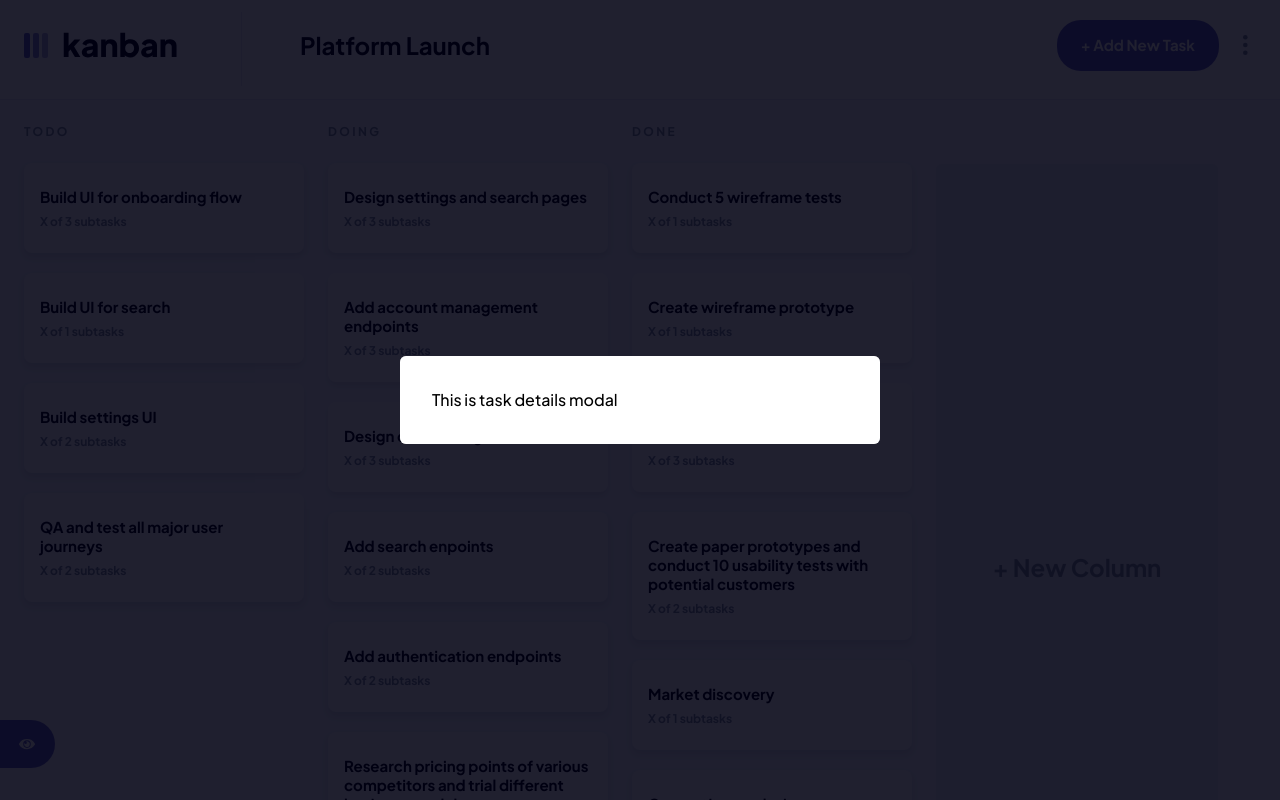
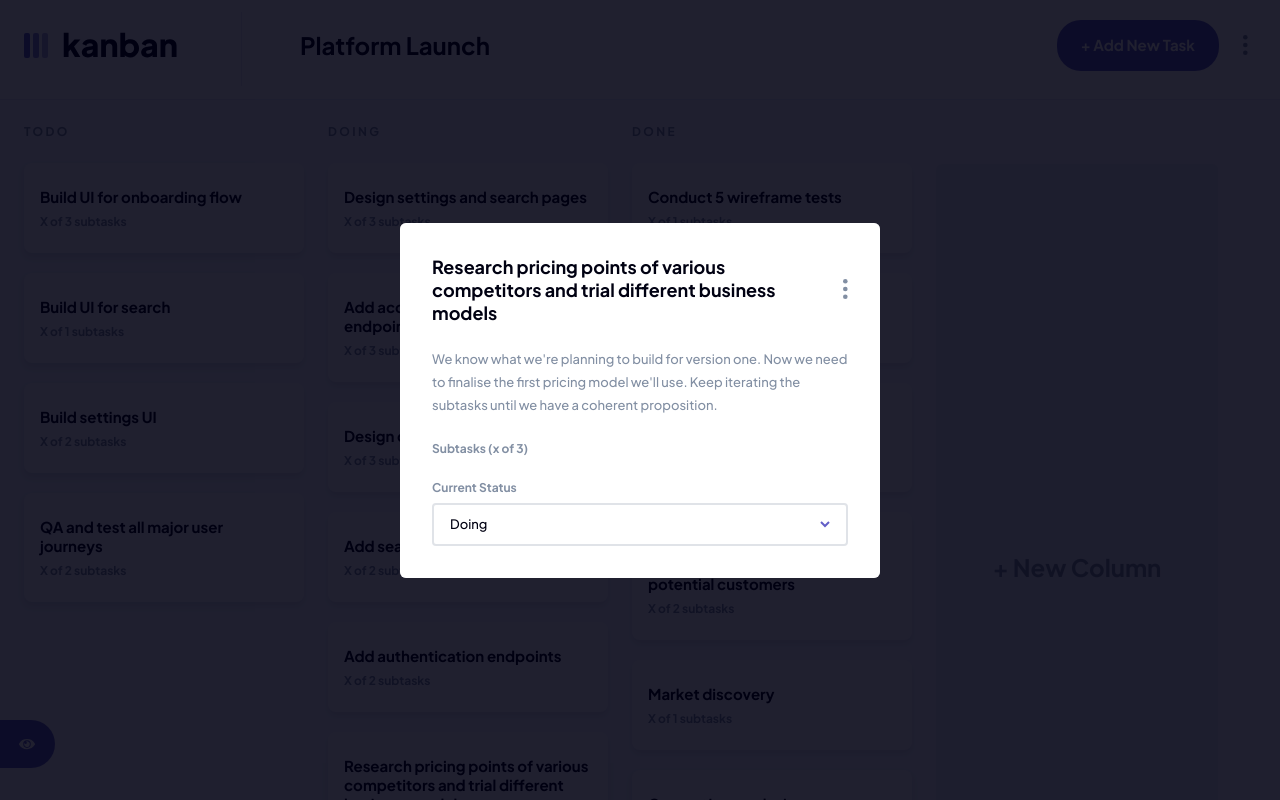
Before and after one commit to BBualdo/kanban-task-manager, a Next.js app: page / in a window 1280 px wide. Both pictures are taken after a click on the element 468 px from the left and 795 px from the top of the page. Built offline with nearby package versions, Linux system fonts and the light colour scheme.

Commit message:
Task Details Modal has appropiate data

```diff
--- /dev/null
+++ b/app/components/Modals/Dropdown.tsx
@@ -0,0 +1,51 @@
+"use client";
+
+import { DropdownProps } from "@/ts/types";
+import React, { useState } from "react";
+
+const Dropdown = ({ isLight, status }: DropdownProps) => {
+  const [isOpen, setIsOpen] = useState(false);
+  const [selectedOption, setSelectedOption] = useState(status);
+
+  return (
+    <div
+      onClick={() => setIsOpen((prevState) => !prevState)}
+      className="relative w-full border-2 border-medium_grey/25 hover:border-purple rounded-[4px] py-2 px-4 cursor-pointer transition-all duration-200"
+    >
+      <div className="flex items-center justify-between">
+        <p className={`p-lg ${isLight ? "text-black" : "text-white"}`}>
+          {selectedOption}
+        </p>
+        <svg
+          className={`${isOpen && "rotate-180"} transition-all duration-300`}
+          width="10"
+          height="7"
+          xmlns="http://www.w3.org/2000/svg"
+        >
+          <path stroke="#635FC7" strokeWidth="2" fill="none" d="m1 1 4 4 4-4" />
+        </svg>
+      </div>
+      {isOpen && (
+        <div
+          className={`absolute top-12 left-0 w-full p-4 rounded-[8px] ${
+            isLight ? "bg-white text-black" : "bg-very_dark_grey text-white"
+          }`}
+        >
+          <ul className="flex flex-col gap-2">
+            <li className="p-lg text-medium_grey hover:text-purple transition-all duration-200">
+              Todo
+            </li>
+            <li className="p-lg text-medium_grey hover:text-purple transition-all duration-200">
+              Doing
+            </li>
+            <li className="p-lg text-medium_grey hover:text-purple transition-all duration-200">
+              Done
+            </li>
+          </ul>
+        </div>
+      )}
+    </div>
+  );
+};
+
+export default Dropdown;
--- a/app/components/Modals/TaskDetails.tsx
+++ b/app/components/Modals/TaskDetails.tsx
@@ -1,14 +1,52 @@
+import { useAppSelector } from "@/redux/store";
 import { ModalsProps } from "@/ts/types";
 import React from "react";
+import Dropdown from "./Dropdown";
 
-const TaskDetails = ({ isLight, onClose }: ModalsProps) => {
+const TaskDetails = ({ isLight }: ModalsProps) => {
+  const selectedTask = useAppSelector(
+    (state) => state.selectedTaskReducer.value.selectedTask
+  );
+
   return (
     <div
       className={`${
         isLight ? "bg-white" : "bg-dark_grey"
-      } z-50 rounded-[6px] p-8 w-[480px]`}
+      } z-50 rounded-[6px] p-8 w-[480px] flex flex-col gap-6`}
     >
-      This is task details modal
+      <div className="flex items-center justify-between">
+        <h2
+          className={`${isLight ? "text-black" : "text-white"} max-w-[360px]`}
+        >
+          {selectedTask?.title}
+        </h2>
+        <svg
+          className={`fill-medium_grey ${
+            isLight ? "hover:fill-black" : "hover:fill-white"
+          } transition-all duration-200 cursor-pointer`}
+          width="5"
+          height="20"
+          xmlns="http://www.w3.org/2000/svg"
+        >
+          <g fillRule="evenodd">
+            <circle cx="2.308" cy="2.308" r="2.308" />
+            <circle cx="2.308" cy="10" r="2.308" />
+            <circle cx="2.308" cy="17.692" r="2.308" />
+          </g>
+        </svg>
+      </div>
+      <p className="p-lg text-medium_grey">{selectedTask?.description}</p>
+      <div>
+        <p className={`p-md ${isLight ? "text-medium_grey" : "text-white"}`}>
+          Subtasks (x of {selectedTask?.subtasks.length})
+        </p>
+      </div>
+      <div className="flex flex-col gap-2">
+        <p className={`p-md ${isLight ? "text-medium_grey" : "text-white"}`}>
+          Current Status
+        </p>
+        <Dropdown isLight={isLight} status={selectedTask?.status} />
+      </div>
     </div>
   );
 };
--- a/app/components/TasksList.tsx
+++ b/app/components/TasksList.tsx
@@ -13,10 +13,6 @@ const TasksList = ({ tasks }: { tasks: TaskInterface[] }) => {
 
   const isLightTheme = useAppSelector(
     (state) => state.themeReducer.value.isLightTheme
-  );
-
-  const selectedTask = useAppSelector(
-    (state) => state.selectedTaskReducer.value.selectedTask
   );
 
   const selectTask = (task: TaskInterface) => {
--- a/ts/types.ts
+++ b/ts/types.ts
@@ -1,4 +1,9 @@
 import { ReactNode } from "react";
+
+export interface DropdownProps {
+  isLight: boolean;
+  status: string | undefined;
+}
 
 export interface ColumnProps {
   key: string;
```
Also changed, not shown: 1 other file (tests, documents, lock files or other folders).
